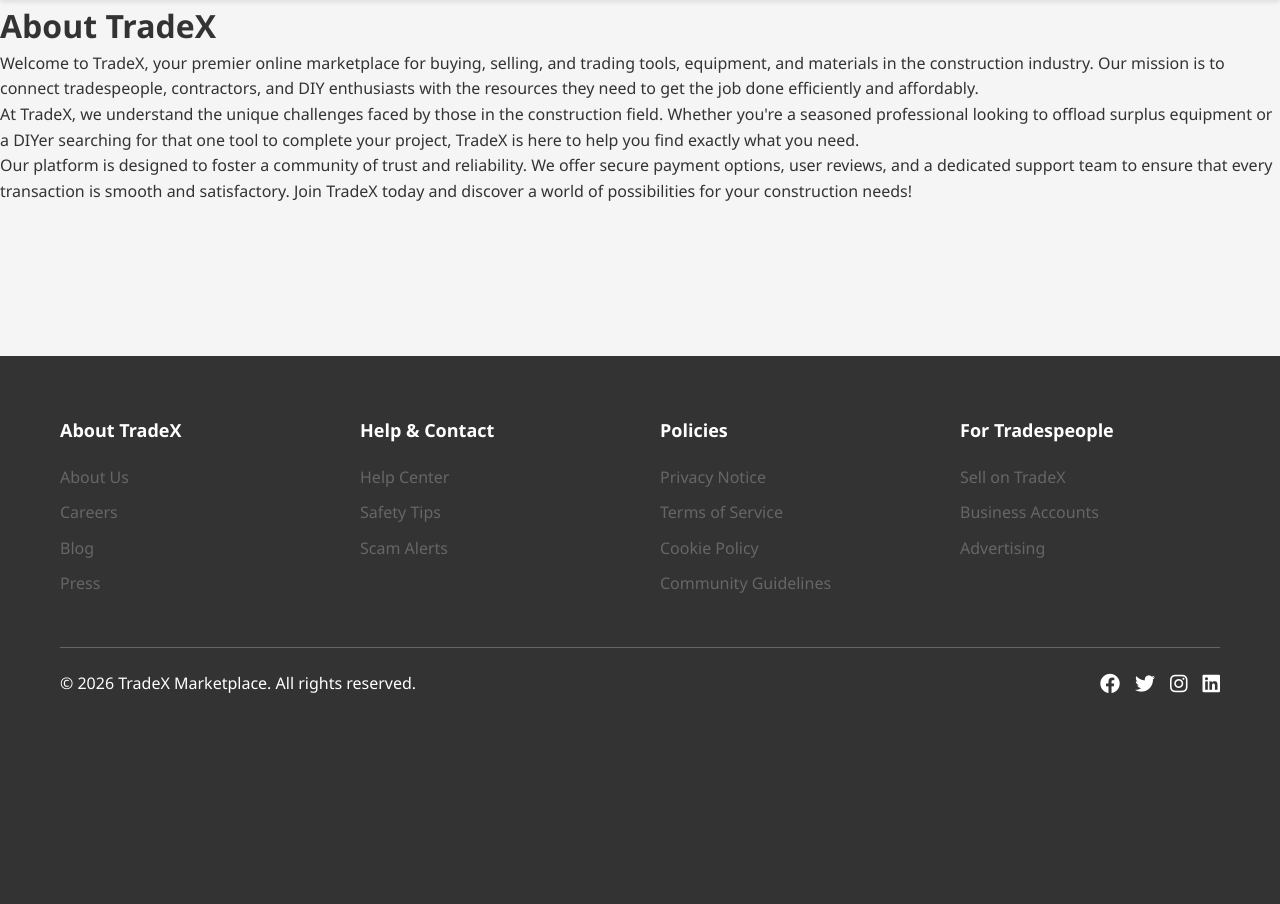
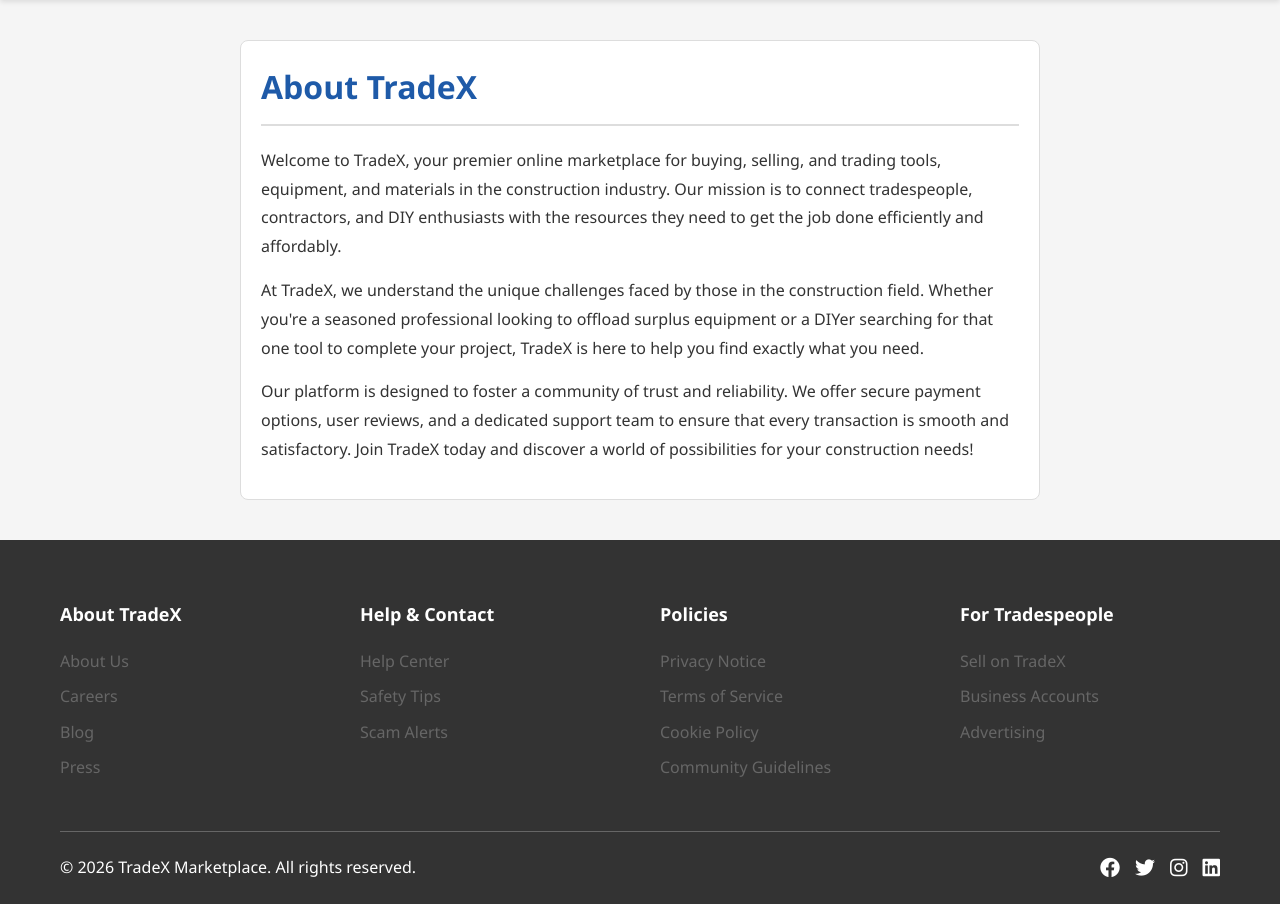
Before and after one commit to ZenithDev1023/Vinted-style-marketplace, a Django app: page /about/ in a window 1280 px wide. Shown: the part 80-984 px from the top of the page. Before the commit the page ends 773 px from the top, so only its background shows below. Run offline with Django 5.2, Linux system fonts and the light colour scheme.

Commit message:
Updated the about.html

```diff
--- a/myapp/templates/about/about.html
+++ b/myapp/templates/about/about.html
@@ -7,6 +7,7 @@
     <title>TradeX - Trade & Construction Marketplace</title>
     <link rel="stylesheet" href="{% static 'home/home.css' %}">
     <link rel="stylesheet" href="{% static 'styles/styles.css' %}">
+    <link rel="stylesheet" href="{% static 'footer-links/footer-links.css' %}">
     <!-- Font Awesome for icons -->
     <link rel="stylesheet" href="https://cdnjs.cloudflare.com/ajax/libs/font-awesome/6.4.0/css/all.min.css">
 </head>
@@ -16,7 +17,7 @@
     {% include 'home/sidenav.html' %}
 
     <!-- ==================== MAIN CONTENT ==================== -->
-    <div class="main-content">
+    <div class="page-content">
         <h1>About TradeX</h1>
         <p>Welcome to TradeX, your premier online marketplace for buying, selling, and
 trading tools, equipment, and materials in the construction industry. Our mission is to connect tradespeople, contractors, and DIY enthusiasts with the resources they need to get the job done efficiently and affordably.</p>
```
Also changed, not shown: db.sqlite3.
